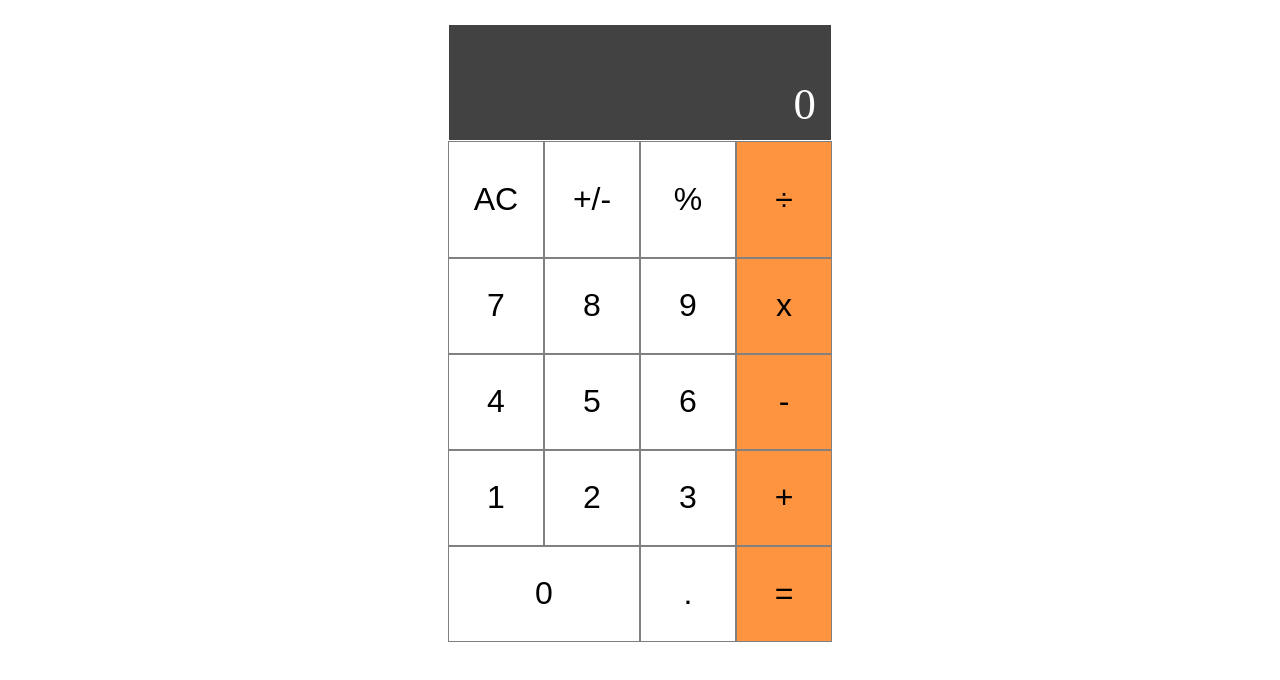
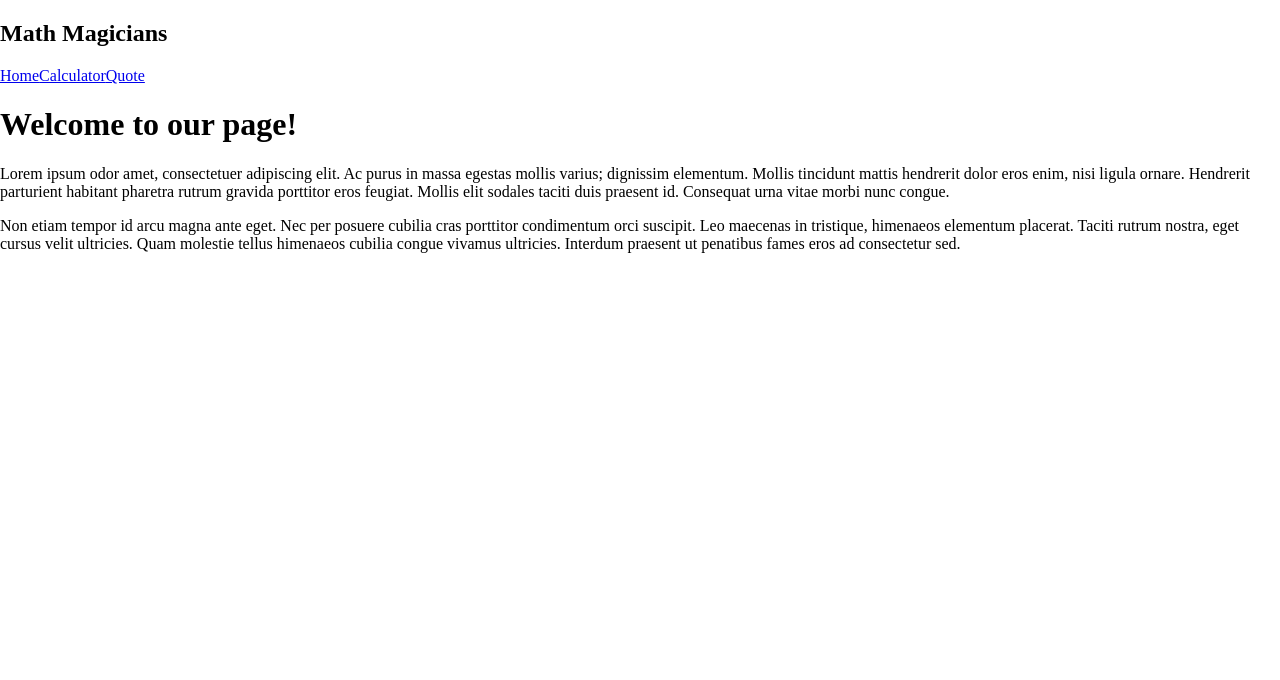
Before and after one commit to mandelatuks/Math-magicians, a React (Create React App) app: page / in a window 1280 px wide. Shown: the top 680 px of the page. Built offline with nearby package versions, Linux system fonts and the light colour scheme.

Commit message:
Add route and created 3 pages

```diff
--- a/package.json
+++ b/package.json
@@ -12,6 +12,8 @@
     "prop-types": "^15.8.1",
     "react": "^18.1.0",
     "react-dom": "^18.1.0",
+    "react-lorem-ipsum": "^1.4.10",
+    "react-router-dom": "^6.3.0",
     "react-scripts": "5.0.1",
     "web-vitals": "^2.1.4"
   },
--- a/src/App.js
+++ b/src/App.js
@@ -1,5 +1,8 @@
 import React from 'react';
-import Calculator from './components/Calculator';
+import { Routes, Route, Link } from 'react-router-dom';
+import Home from './pages/Home';
+import Calculators from './pages/Calculators,';
+import Quote from './pages/Quote';
 
 export default class App extends React.Component {
   constructor(props) {
@@ -9,8 +12,21 @@ export default class App extends React.Component {
 
   render() {
     return (
+
       <div className="App">
-        <Calculator />
+
+        <nav>
+          <h1>Math Magicians</h1>
+          <Link to="/">Home</Link>
+          <Link to="/calculator">Calculator</Link>
+          <Link to="/quotes">Quote</Link>
+        </nav>
+        <Routes>
+          <Route path="/" element={<Home />} />
+          <Route path="/calculator" element={<Calculators />} />
+          <Route path="/quotes" element={<Quote />} />
+        </Routes>
+
       </div>
     );
   }
--- a/src/index.js
+++ b/src/index.js
@@ -1,10 +1,13 @@
 import React from 'react';
 import ReactDOM from 'react-dom/client';
+import { BrowserRouter as Router } from 'react-router-dom';
 import App from './App';
 
 const root = ReactDOM.createRoot(document.getElementById('root'));
 root.render(
   <React.StrictMode>
-    <App />
+    <Router>
+      <App />
+    </Router>
   </React.StrictMode>,
 );
--- /dev/null
+++ b/src/pages/Calculators,.js
@@ -0,0 +1,12 @@
+import React from 'react';
+import Calculator from '../components/Calculator';
+
+const Calculators = () => (
+  <div>
+    <h2> let&apos;s  do some Math!</h2>
+    <Calculator />
+
+  </div>
+);
+
+export default Calculators;
--- /dev/null
+++ b/src/pages/Home.js
@@ -0,0 +1,25 @@
+import React from 'react';
+
+const Home = () => (
+  <div>
+    <h1>Welcome to our page!</h1>
+    <section>
+      <p>
+        Lorem ipsum odor amet, consectetuer adipiscing elit. Ac purus in massa
+        egestas mollis varius; dignissim elementum. Mollis tincidunt mattis
+        hendrerit dolor eros enim, nisi ligula ornare. Hendrerit parturient
+        habitant pharetra rutrum gravida porttitor eros feugiat. Mollis elit
+        sodales taciti duis praesent id. Consequat urna vitae morbi nunc congue.
+      </p>
+      <p>
+        Non etiam tempor id arcu magna ante eget. Nec per posuere cubilia cras
+        porttitor condimentum orci suscipit. Leo maecenas in tristique,
+        himenaeos elementum placerat. Taciti rutrum nostra, eget cursus velit
+        ultricies. Quam molestie tellus himenaeos cubilia congue vivamus
+        ultricies. Interdum praesent ut penatibus fames eros ad consectetur sed.
+      </p>
+    </section>
+  </div>
+);
+
+export default Home;
--- /dev/null
+++ b/src/pages/Quote.js
@@ -0,0 +1,13 @@
+import React from 'react';
+
+const Quote = () => (
+  <div>
+    <q>
+      Mathematics is not about numbers, equations, computations, or algorithms
+      : it is about understanding.
+      -William Paul Thurston.
+    </q>
+  </div>
+);
+
+export default Quote;
```
Also changed, not shown: 1 other file (tests, documents, lock files or other folders).
